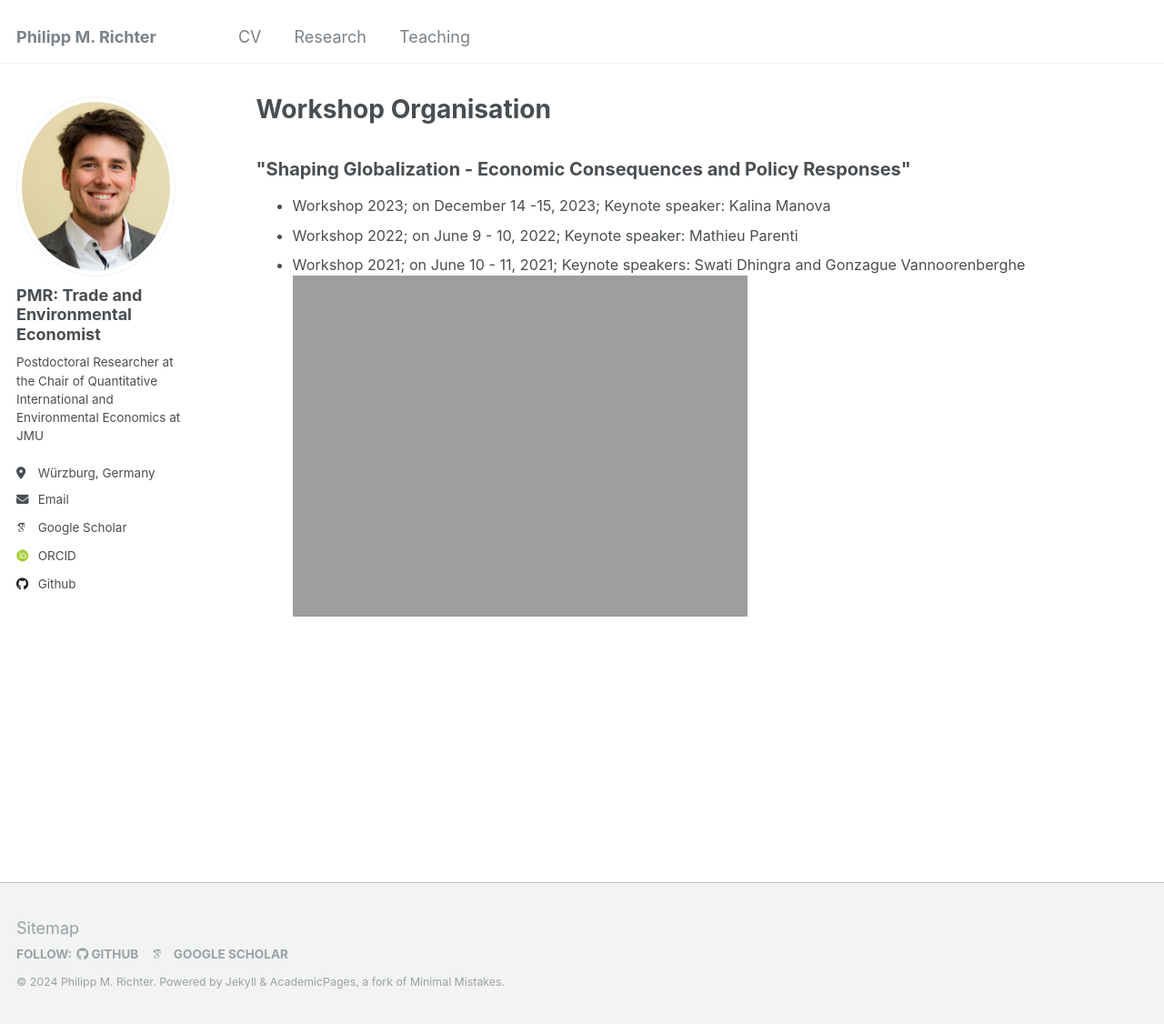
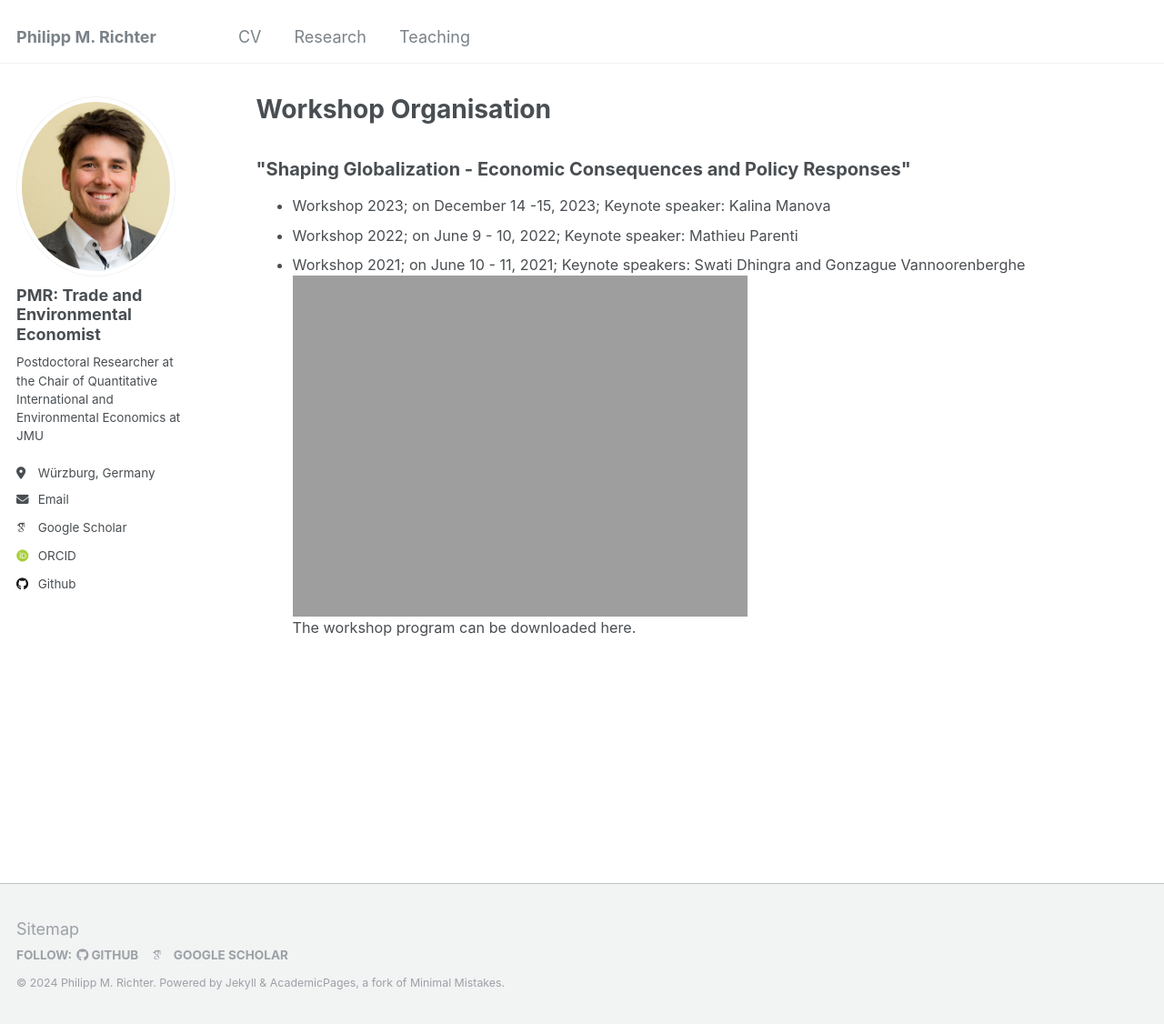
Before and after one commit to PhMRichter/PhMRichter.github.io, a Jekyll site: the page built from _pages/workshops.html, in a window 1280 px wide and 1126 px high. Shown: the whole window at 91% size. Built offline with Jekyll 4.4.1, drawn with Linux system fonts in a browser that asks for light colours; some web fonts are replaced.

Commit message:
Update workshops.html

```diff
--- a/_pages/workshops.html
+++ b/_pages/workshops.html
@@ -12,7 +12,8 @@ author_profile: true
   </li>
    <li> Workshop 2022; on June 9 - 10, 2022; Keynote speaker: Mathieu Parenti
   </li>
-   <li> Workshop 2021; on June 10 - 11, 2021; Keynote speakers: Swati Dhingra and Gonzague Vannoorenberghe
-      <img src="https://phmrichter.github.io/files/Shaping Globalization Workshop 2021_Photo.png" alt="ShapingGloba_2021-photo" width="500" height="300">
+   <li> Workshop 2021; on June 10 - 11, 2021; Keynote speakers: Swati Dhingra and Gonzague Vannoorenberghe <br>
+      <img src="https://phmrichter.github.io/files/Shaping Globalization Workshop 2021_Photo.png" alt="ShapingGloba_2021-photo" width="500" height="300"> <br>
+     The workshop program can be downloaded here.
   </li>
 </ul>
```
